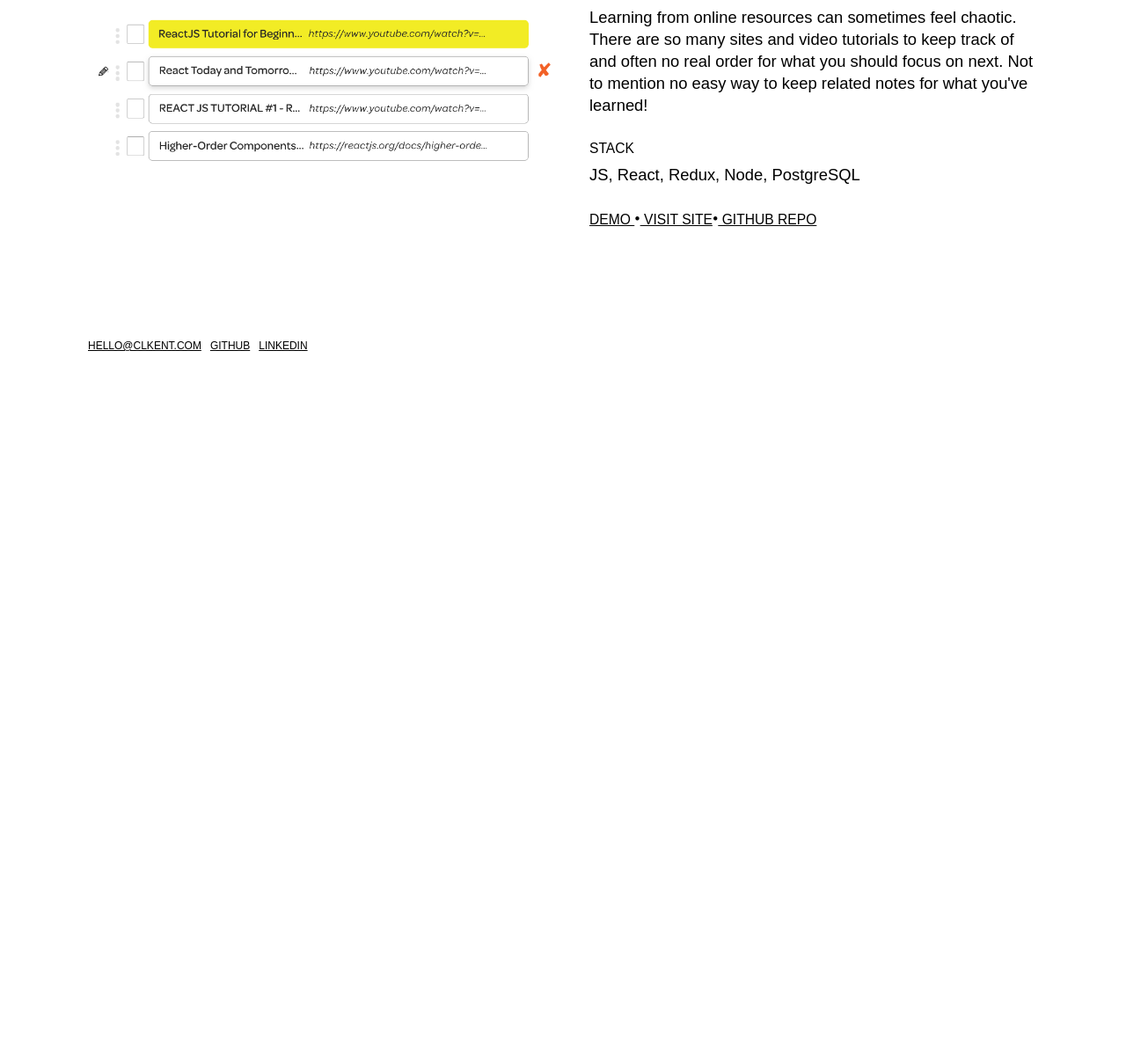
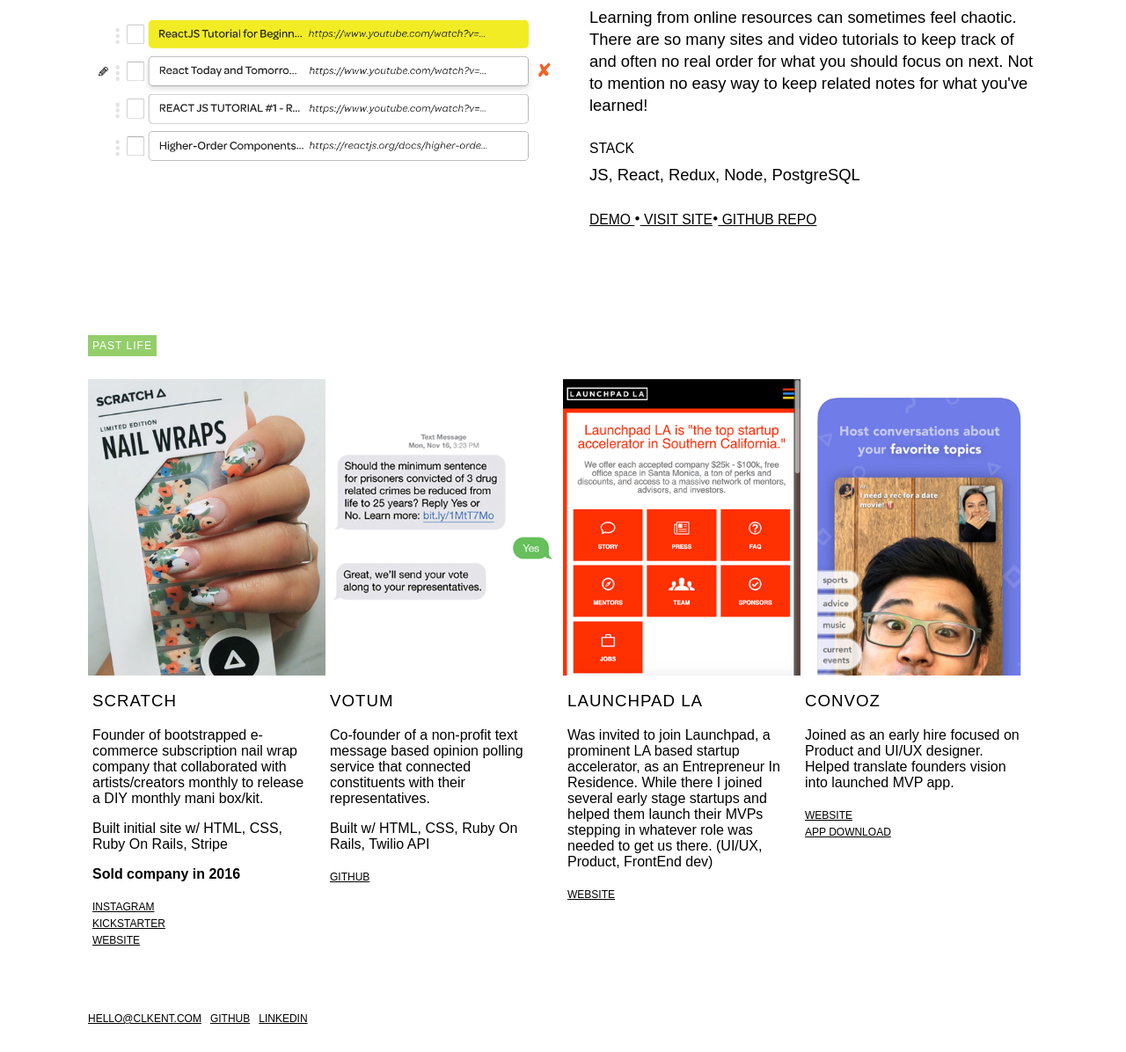
Before and after one commit to clkent/portfolio, a Gatsby site: page / in a window 1280 px wide. Shown: the part 3521-4717 px from the top of the page at 88% size. Before the commit the page ends 3952 px from the top, so only its background shows below. Built offline with nearby package versions, Linux system fonts and the light colour scheme; Gatsby itself is replaced by a stand-in of ours.

Commit message:
added past life section w/ styles

```diff
--- a/src/components/past-life.js
+++ b/src/components/past-life.js
@@ -4,15 +4,15 @@ import Img from 'gatsby-image'
 const PastLife = props => (
   <>
     <span className="tag past-life">Past Life</span>
-
+    <div className="past-life-container">
       {/* past life 1 */}
       <div className="past-life">
         <Img fluid={props.pastOne.childImageSharp.fluid} />
         <h3>Scratch</h3>
         <p>
           Founder of bootstrapped e-commerce subscription nail wrap company that
-        collaborated with artists/creators monthly to release a DIY monthly mani
-        box/kit.
+          collaborated with artists/creators monthly to release a DIY monthly
+          mani box/kit.
         </p>
         <p>Built initial site w/ HTML, CSS, Ruby On Rails, Stripe</p>
         <p>
@@ -24,12 +24,7 @@ const PastLife = props => (
               href="https://instagram.com/goscratchit"
               alt="Scratch Instagram link"
             >
-            link to IG
-          </a>
-        </li>
-        <li>
-          <a href="http://www.goscratch.it" alt="Scratch site link">
-            link to site
+              instagram
             </a>
           </li>
           <li>
@@ -37,7 +32,12 @@ const PastLife = props => (
               href="https://www.kickstarter.com/projects/clkent/scratch-collaboratively-designed-nail-polish-wraps?ref=user_menu"
               alt="Scratch Kickstarter link"
             >
-            link to KS
+              kickstarter
+            </a>
+          </li>
+          <li>
+            <a href="http://www.goscratch.it" alt="Scratch site link">
+              website
             </a>
           </li>
         </ul>
@@ -45,7 +45,7 @@ const PastLife = props => (
 
       {/* past life 2 */}
       <div className="past-life">
-      <Img fluid={props.pastOne.childImageSharp.fluid} />
+        <Img fluid={props.pastTwo.childImageSharp.fluid} />
         <h3>Votum</h3>
         <p>
           Co-founder of a non-profit text message based opinion polling service
@@ -55,8 +55,11 @@ const PastLife = props => (
 
         <ul>
           <li>
-          <a href="" alt="">
-            link to GH
+            <a
+              href="https://github.com/clkent/votum/"
+              alt="votum github repo link"
+            >
+              github
             </a>
           </li>
         </ul>
@@ -64,18 +67,19 @@ const PastLife = props => (
 
       {/* past life 3 */}
       <div className="past-life">
-      <Img fluid={props.pastOne.childImageSharp.fluid} />
+        <Img fluid={props.pastThree.childImageSharp.fluid} />
         <h3>Launchpad LA</h3>
         <p>
-        Was invited to join Launchpad, a prominent LA based startup accelerator,
-        as an Entrepreneur In Residence. While there I joined several early
-        stage startups and helped them launch their MVPs stepping in whatever
-        role was needed to get us there. (UI/UX, Product, FrontEnd dev)
+          Was invited to join Launchpad, a prominent LA based startup
+          accelerator, as an Entrepreneur In Residence. While there I joined
+          several early stage startups and helped them launch their MVPs
+          stepping in whatever role was needed to get us there. (UI/UX, Product,
+          FrontEnd dev)
         </p>
         <ul>
           <li>
             <a href="https://launchpad.la" alt="Launchpad LA website link">
-            link to site
+              website
             </a>
           </li>
         </ul>
@@ -83,7 +87,7 @@ const PastLife = props => (
 
       {/* past life 4 */}
       <div className="past-life">
-      <Img fluid={props.pastOne.childImageSharp.fluid} />
+        <Img fluid={props.pastFour.childImageSharp.fluid} />
         <h3>Convoz</h3>
         <p>
           Joined as an early hire focused on Product and UI/UX designer. Helped
@@ -92,7 +96,7 @@ const PastLife = props => (
         <ul>
           <li>
             <a href="http://www.conovz.com" alt="Convoz site link">
-            link to site
+              website
             </a>
           </li>
           <li>
@@ -100,10 +104,11 @@ const PastLife = props => (
               href="https://itunes.apple.com/us/app/convoz/id1247634067?mt=8"
               alt="convoz in app store link"
             >
-            link to app
+              app download
             </a>
           </li>
         </ul>
+      </div>
     </div>
   </>
 )
--- a/src/pages/index.js
+++ b/src/pages/index.js
@@ -10,7 +10,7 @@ class IndexPage extends React.Component {
   render() {
     return (
       <Layout>
-        <div>
+        <>
           <RecentProjects
             projectOneImgMain={this.props.data.projectOneImgMain}
             projectOneImgDetail={this.props.data.projectOneImgDetail}
@@ -20,14 +20,14 @@ class IndexPage extends React.Component {
             projectThreeImgDetailOne={this.props.data.projectThreeImgDetailOne}
             projectThreeImgDetailTwo={this.props.data.projectThreeImgDetailTwo}
           />
-          {/* //TODO: Add in past work section */}
-          {/* <PastLife
+
+          <PastLife
             pastOne={this.props.data.pastOne}
             pastTwo={this.props.data.pastTwo}
             pastThree={this.props.data.pastThree}
             pastFour={this.props.data.pastFour}
-          /> */}
-        </div>
+          />
+        </>
         <Footer />
       </Layout>
     )
@@ -83,16 +83,16 @@ export const pageQuery = graphql`
     ) {
       ...fluidImage
     }
-    pastOne: file(relativePath: { eq: "temp-past.jpg" }) {
+    pastOne: file(relativePath: { eq: "scratch.png" }) {
       ...smFluidImage
     }
-    pastTwo: file(relativePath: { eq: "temp-past.jpg" }) {
+    pastTwo: file(relativePath: { eq: "votum.png" }) {
       ...smFluidImage
     }
-    pastThree: file(relativePath: { eq: "temp-past.jpg" }) {
+    pastThree: file(relativePath: { eq: "launchpad.png" }) {
       ...smFluidImage
     }
-    pastFour: file(relativePath: { eq: "temp-past.jpg" }) {
+    pastFour: file(relativePath: { eq: "convoz.png" }) {
       ...smFluidImage
     }
   }
--- a/src/styles/index.style.js
+++ b/src/styles/index.style.js
@@ -18,12 +18,18 @@ export const App = styled.div`
   }
 
   .tag {
-    background-color: #ffcd00;
     padding: 5px;
     text-transform: uppercase;
     font-size: 0.75em;
     color: #fff;
     letter-spacing: 1px;
+  }
+
+  .tag.recent-projects {
+    background-color: #ffcd00;
+  }
+  .tag.past-life {
+    background-color: #94ce6b;
   }
 
   .recent-project {
@@ -98,4 +104,43 @@ export const App = styled.div`
       }
     }
   }
+
+  .past-life-container {
+    display: grid;
+    grid-template-columns: 1fr 1fr;
+    margin: 30px 0;
+
+    @media (min-width: 925px) {
+      grid-template-columns: 1fr 1fr 1fr 1fr;
+    }
+
+    div {
+      font-family: effra, sans-serif;
+      font-weight: 400;
+      font-style: normal;
+
+      h3 {
+        text-transform: uppercase;
+        font-weight: 500;
+        letter-spacing: 1px;
+      }
+
+      h3,
+      p,
+      ul {
+        padding-left: 5px;
+        padding-right: 20px;
+      }
+
+      ul {
+        list-style: none;
+        font-weight: 500;
+        font-size: 0.75em;
+
+        li {
+          padding-top: 5px;
+        }
+      }
+    }
+  }
 `
```
Also changed, not shown: src/images/convoz.png (added), src/images/launchpad.png (added), src/images/scratch.png (added), src/images/votum.png (added). Lines whose indentation alone changed are shown as unchanged.
